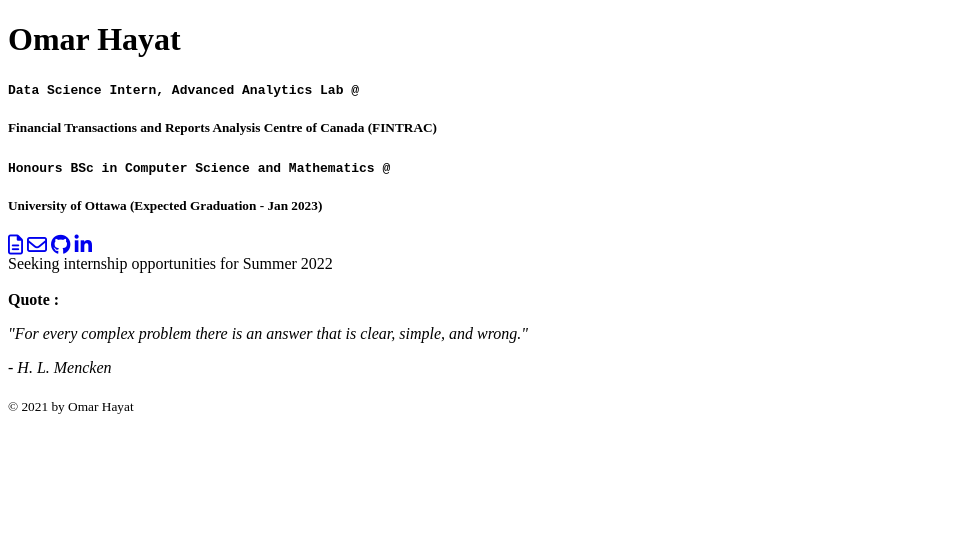
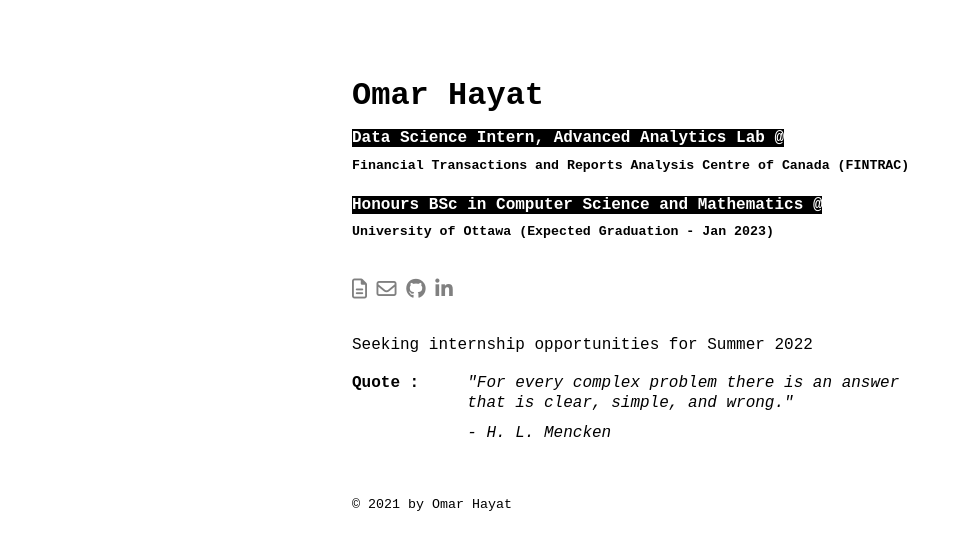
Before and after one commit to OmarHayat-DEV/web, a Jekyll site: the page built from index.html, in a window 1280 px wide. Shown: the top 550 px of the page, without its empty margins (0-962 px from the left). Built offline with Jekyll 4.4.1, drawn with Linux system fonts in a browser that asks for light colours; nearby versions of some CDN libraries.

Commit message:
Update head.html

```diff
--- a/_includes/head.html
+++ b/_includes/head.html
@@ -14,6 +14,7 @@
   {%-seo title=false-%}
   {%-feed_meta-%}
 
-<link rel="shortcut icon" type="image/png" href="{{ "/assets/images/favicon.png"  | absolute_url }}">
+    <link rel="shortcut icon" type="image/png" href="{{ "/assets/images/favicon.png"  | absolute_url }}">
+    <link rel="stylesheet" href="{{ "/assets/css/main.css" | relative_url }}" />
 
 </head>
```
